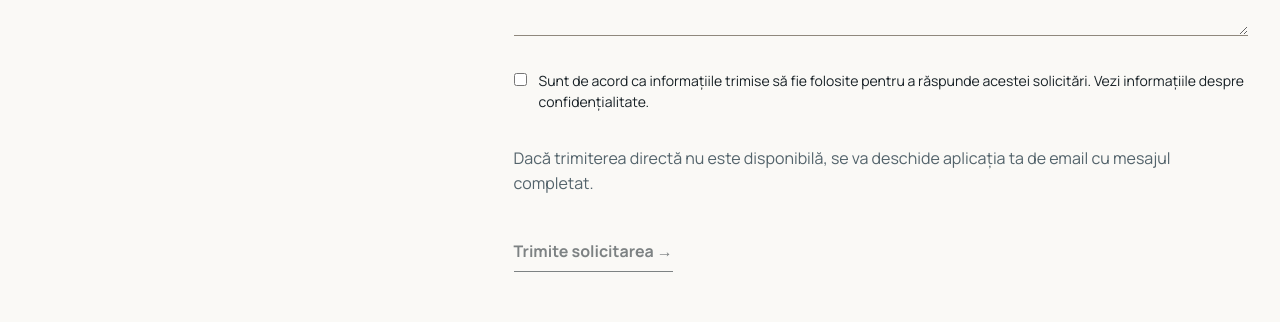
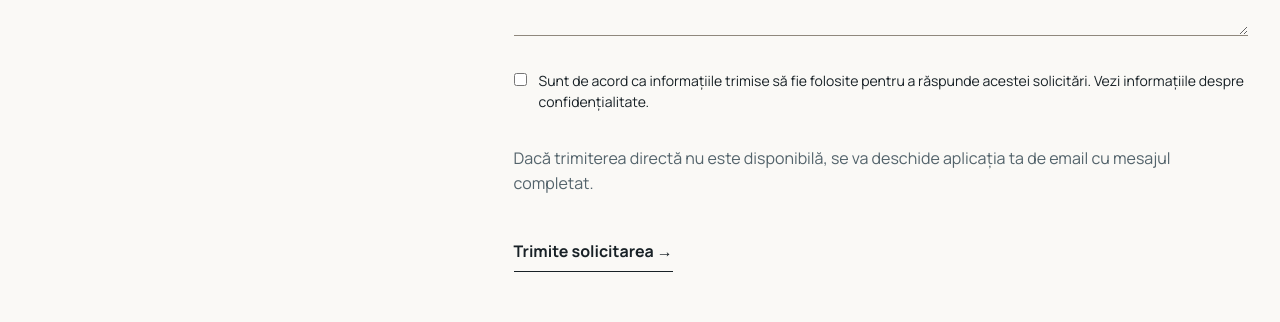
Before and after one commit to ivanovroxana1988-arch/bogdanvizitiu, a Next.js app: page /contact in a window 1280 px wide. Shown: the part 1344-1666 px from the top of the page. Built offline with nearby package versions, Linux system fonts and the light colour scheme.

Commit message:
Activate contact form on contact page

```diff
--- a/app/_views/contact/page.tsx
+++ b/app/_views/contact/page.tsx
@@ -1,9 +1,9 @@
 import type {Metadata} from 'next'
-import Link from 'next/link'
 import {Eyebrow} from '@/components/ui'
+import {ContactForm} from '@/components/contact-form'
 import business from '@/content/business.json'
 import contactCopy from '@/content/contact-copy.json'
-import {getLocale,withLocale} from '@/lib/i18n'
+import {getLocale} from '@/lib/i18n'
 import {buildPageMetadata} from '@/lib/seo'
 import styles from '../commercial.module.css'
 
@@ -44,32 +44,7 @@ export default function Contact({searchParams}:{searchParams?:{lang?:string}}){
           <p style={{fontSize:13,lineHeight:1.7,color:'var(--commercial-muted)'}}>{business.legalName} · CUI {business.taxId}</p>
         </div>
 
-        <form className={styles.form} aria-describedby="contact-pending">
-          <label>{copy.name}<input name="name" autoComplete="name" required/></label>
-          <label>{copy.email}<input name="email" type="email" autoComplete="email" required/></label>
-          <label className={styles.full}>{copy.requestType}
-            <select name="requestType" defaultValue="" required>
-              <option value="" disabled>{copy.requestTypePlaceholder}</option>
-              {copy.requestTypeOptions.map(option=><option key={option} value={option}>{option}</option>)}
-            </select>
-          </label>
-          <label className={styles.full}>{copy.scope}
-            <select name="scope" defaultValue={copy.scopeOptions[0]}>
-              {copy.scopeOptions.map(option=><option key={option} value={option}>{option}</option>)}
-            </select>
-          </label>
-          <label className={styles.full}>{copy.interest}<input name="interest" placeholder={copy.interestPlaceholder}/></label>
-          <label className={styles.full}>{copy.message}<textarea name="message" placeholder={copy.messagePlaceholder} required/></label>
-          <label className={styles.full}>{copy.desiredChange}<textarea name="desiredChange" placeholder={copy.desiredChangePlaceholder}/></label>
-          <div className={styles.full}>
-            <label style={{display:'flex',gridTemplateColumns:'none',alignItems:'flex-start',gap:12,textTransform:'none',letterSpacing:0,fontSize:14,fontWeight:400,lineHeight:1.5}}>
-              <input name="consent" type="checkbox" required style={{width:'auto',marginTop:3}}/>
-              <span>{copy.consent} <Link href={withLocale('/confidentialitate',locale)}>{copy.privacy}</Link></span>
-            </label>
-          </div>
-          <p id="contact-pending" className={styles.full} style={{margin:0,color:'var(--commercial-muted)',lineHeight:1.6}}>{copy.pending}</p>
-          <button type="button" disabled aria-disabled="true" style={{cursor:'not-allowed',opacity:.55}}>{copy.submit} →</button>
-        </form>
+        <ContactForm locale={locale}/>
       </div>
     </section>
   </div>
```
